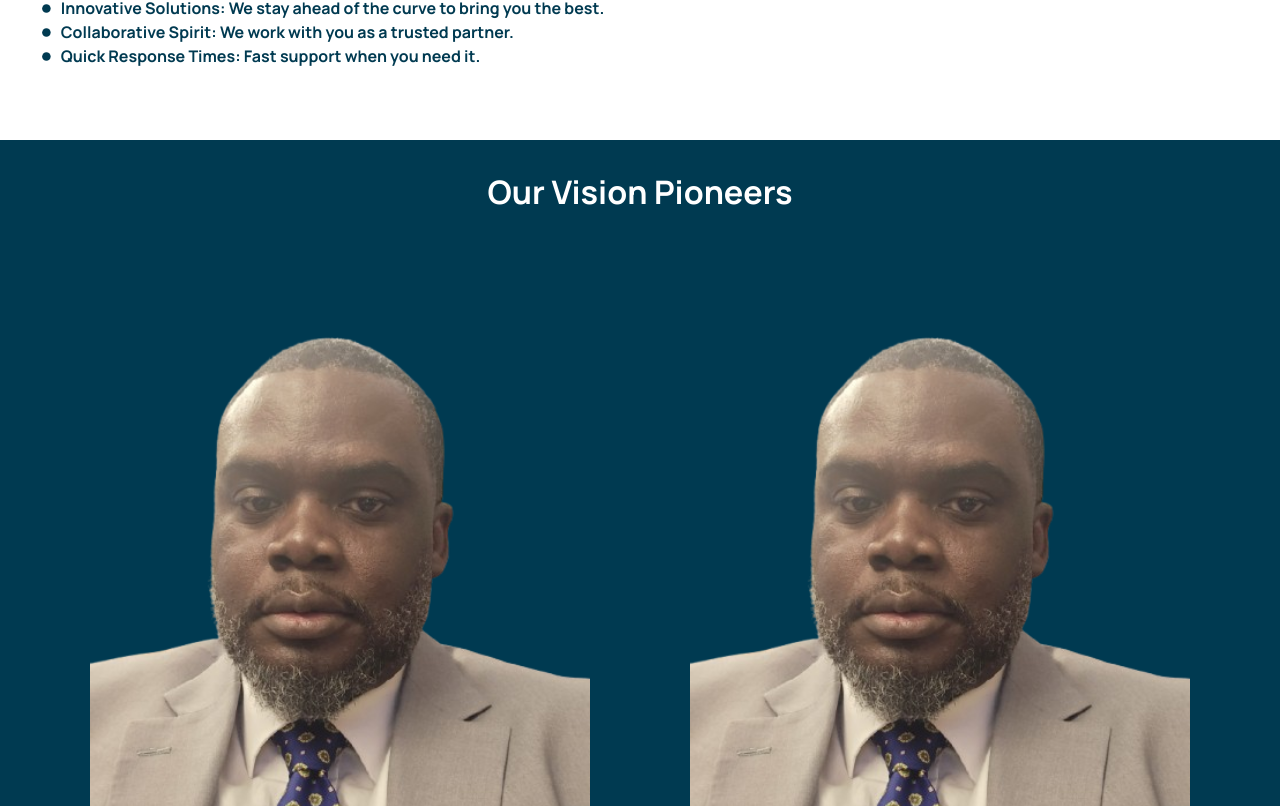
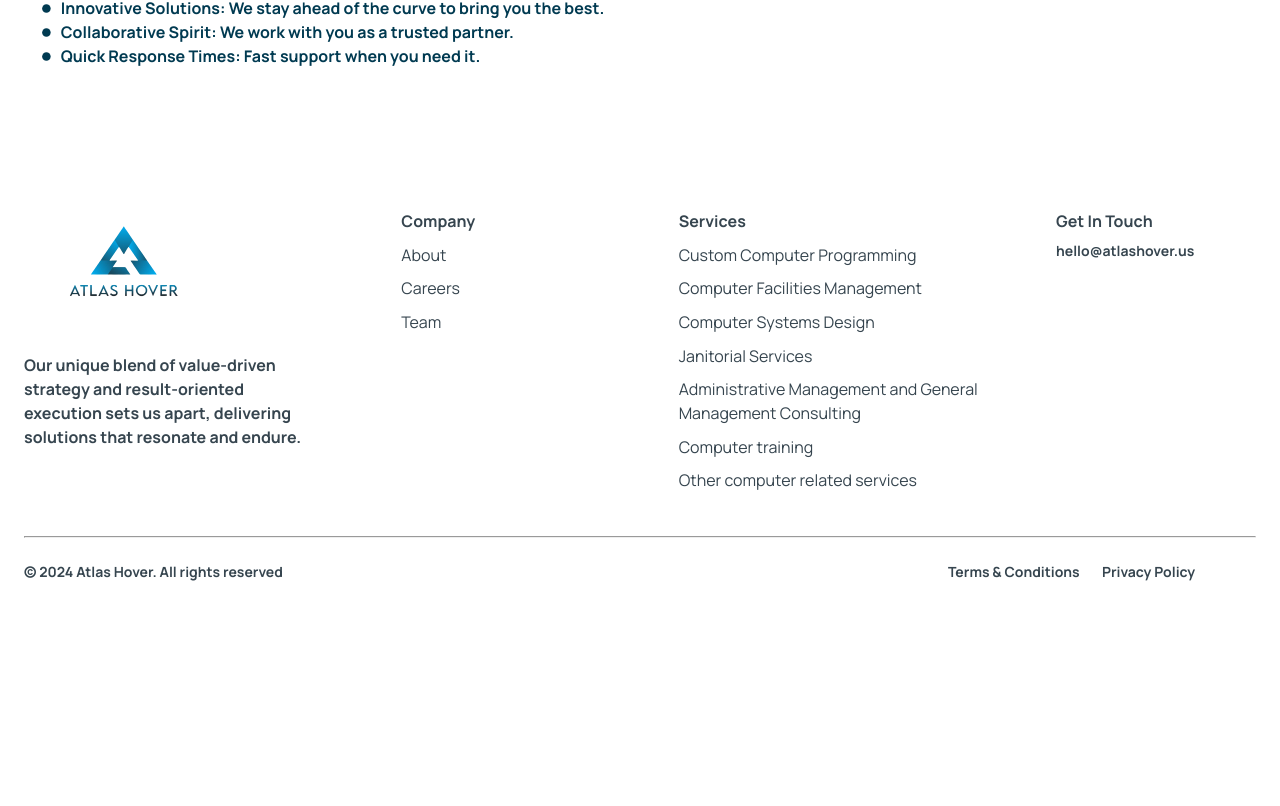
Before and after one commit to Phunbyt/atlas-hover, a React (Vite) app: page /about in a window 1280 px wide. Shown: the part 2054-2860 px from the top of the page. After the commit the page ends 2716 px from the top, so only its background shows below. Built offline with nearby package versions, Linux system fonts and the light colour scheme.

Commit message:
temporal pictures removed

```diff
--- a/src/pages/About/About.tsx
+++ b/src/pages/About/About.tsx
@@ -4,7 +4,7 @@ import { ROBOT_TOUCH } from "../../assets";
 import Who from "../../components/AboutCard/Who";
 import What from "../../components/AboutCard/What";
 import Why from "../../components/AboutCard/Why";
-import Team from "../../components/AboutCard/Team";
+// import Team from "../../components/AboutCard/Team";
 
 function About() {
   return (
@@ -22,7 +22,7 @@ function About() {
         <What />
         <Why />
       </Container>
-      <Team />
+      {/* <Team /> */}
 
       <Box
         sx={{
```
